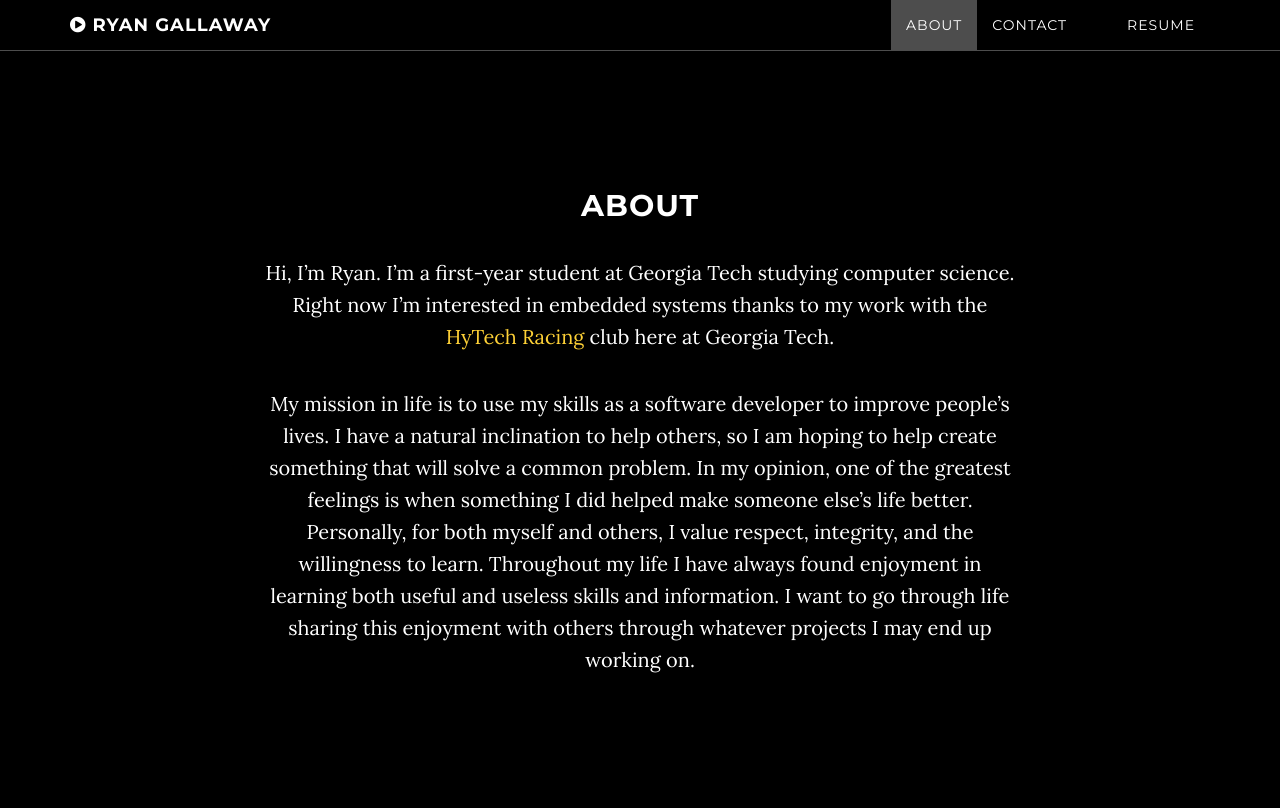
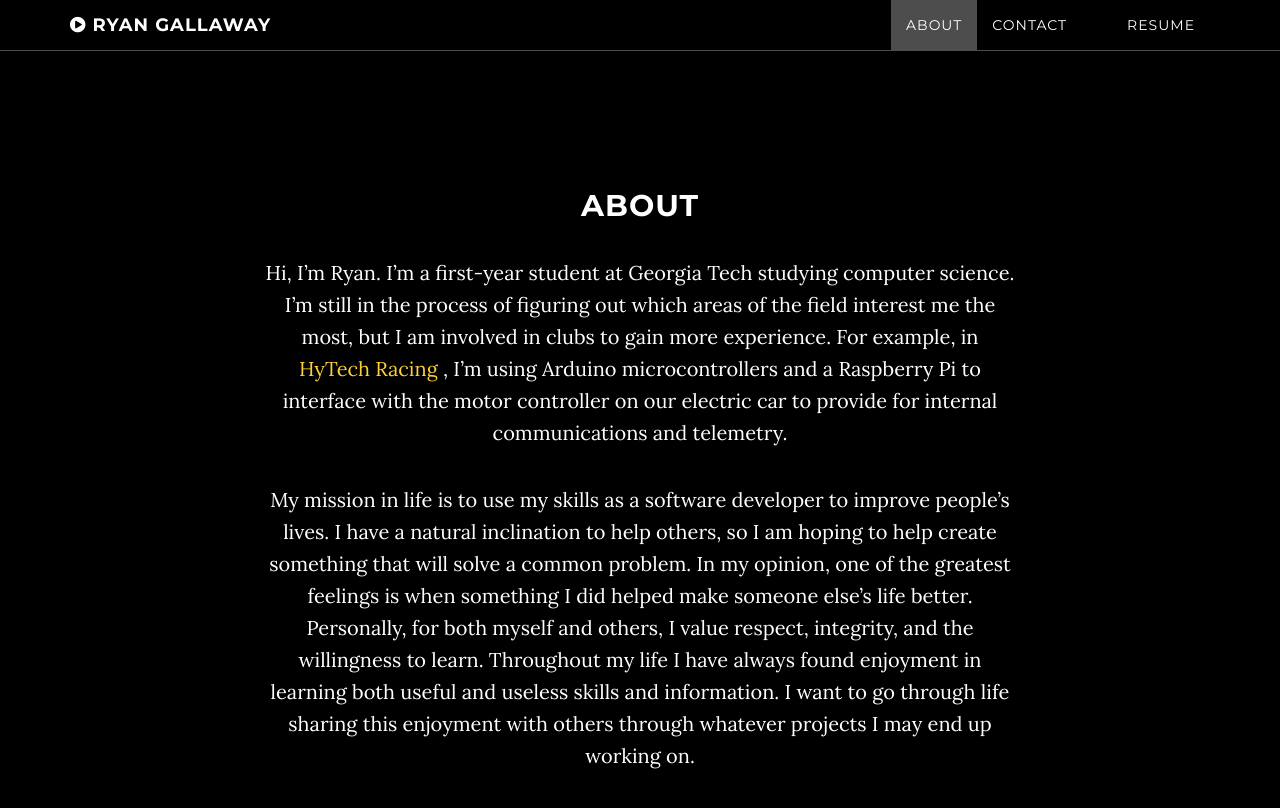
Before and after one commit to rgallaway/rgallaway.github.io, a Jekyll site: the page built from index.html, in a window 1280 px wide and 900 px high, scrolled down 961 px. Shown: the top 808 px of the window. Built offline with Jekyll 4.4.1, drawn with Linux system fonts in a browser that asks for light colours; some of the changed text lies outside the part shown.

Commit message:
updated about, resume, contact pages

```diff
--- a/about.html
+++ b/about.html
@@ -5,6 +5,7 @@ title: About
 ---
 ## About
 
-Hi, I'm Ryan. I'm a first-year student at Georgia Tech studying computer science. Right now I'm interested in embedded systems thanks to my work with the <a href="https://www.facebook.com/HyTechRacing?fref=ts">HyTech Racing</a> club here at Georgia Tech.
+Hi, I'm Ryan. I'm a first-year student at Georgia Tech studying computer science. I'm still in the process of figuring out which areas of the field interest me the most, but I am involved in clubs to gain more experience. For example, in <a href="https://www.facebook.com/HyTechRacing">HyTech Racing</a> , I'm using Arduino microcontrollers and a Raspberry Pi to interface with the motor controller on our electric car to provide for internal communications and telemetry.
+
 
 My mission in life is to use my skills as a software developer to improve people’s lives. I have a natural inclination to help others, so I am hoping to help create something that will solve a common problem. In my opinion, one of the greatest feelings is when something I did helped make someone else’s life better. Personally, for both myself and others, I value respect, integrity, and the willingness to learn. Throughout my life I have always found enjoyment in learning both useful and useless skills and information. I want to go through life sharing this enjoyment with others through whatever projects I may end up working on.
--- a/contact.html
+++ b/contact.html
@@ -13,4 +13,4 @@ social:
 ---
 ## Contact
 
-Please feel free to contact me.
+Please feel free to email me, take a look at my GitHub, or connect with me on LinkedIn.
--- a/index.html
+++ b/index.html
@@ -3,4 +3,5 @@ layout: default
 title:
 ---
 "I am always doing that which I cannot do, in order that I may learn how to do it."
+
 - Pablo Picasso
--- a/resume.html
+++ b/resume.html
@@ -6,3 +6,5 @@ title: Resume
 ## Resume
 
 <a href="files/resume.pdf">Download my resume</a>
+
+For more on what I'm doing outside of class, <a href="https://www.facebook.com/HyTechRacing?fref=ts">like HyTech Racing on Facebook.</a>.
```
